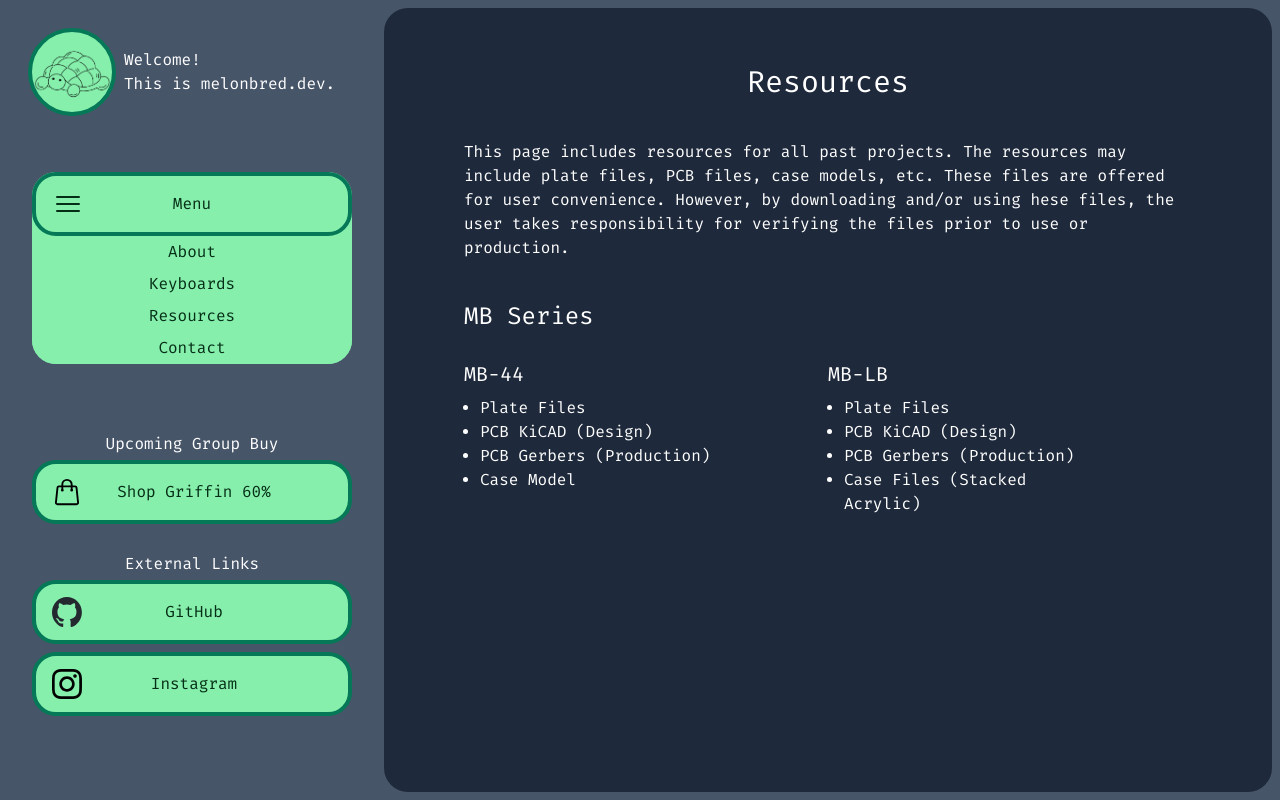
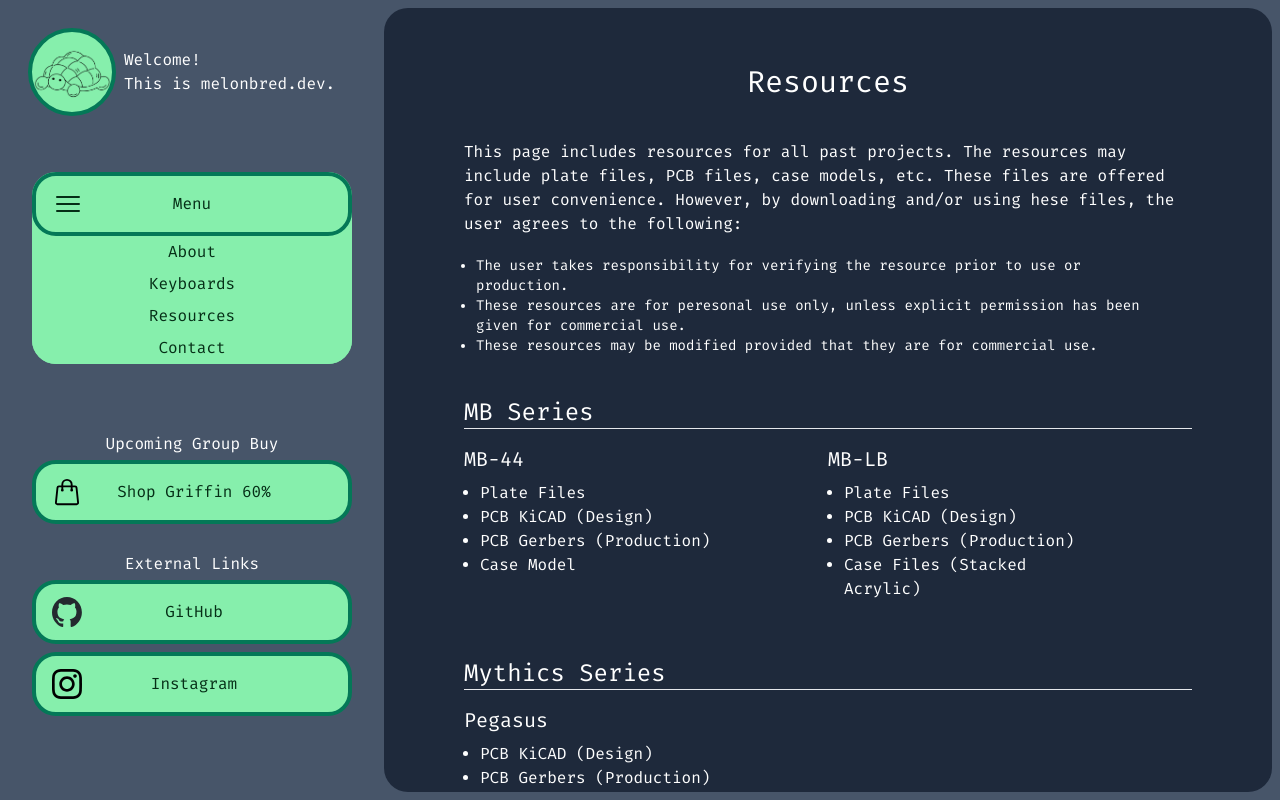
Before and after one commit to melonbred/personal-website, a Next.js app: page /resources in a window 1280 px wide. Built offline with nearby package versions, Linux system fonts and the light colour scheme.

Commit message:
Added Mythics series to Resources page. WIP.

```diff
--- a/src/app/(content)/resources/page.tsx
+++ b/src/app/(content)/resources/page.tsx
@@ -9,11 +9,27 @@ export default function Resources() {
             This page includes resources for all past projects. The resources
             may include plate files, PCB files, case models, etc. These files
             are offered for user convenience. However, by downloading and/or
-            using hese files, the user takes responsibility for verifying the
-            files prior to use or production.
+            using hese files, the user agrees to the following:
           </p>
+          <ul className="list-disc">
+            <div className="mx-3 text-sm">
+              <li>
+                The user takes responsibility for verifying the resource prior
+                to use or production.
+              </li>
+              <li>
+                These resources are for peresonal use only, unless explicit
+                permission has been given for commercial use.
+              </li>
+              <li>
+                These resources may be modified provided that they are for
+                commercial use.
+              </li>
+            </div>
+          </ul>
 
-          <h2 className="py-5 text-2xl">MB Series</h2>
+          <h2 className="pt-10 text-2xl">MB Series</h2>
+          <hr className="pb-2"></hr>
           <div className="flex flex-col md:flex-row md:justify-between">
             <div className="py-2 md:mr-20 md:w-1/2">
               <h3 className="text-xl">MB-44</h3>
@@ -38,6 +54,30 @@ export default function Resources() {
               </ul>
             </div>
           </div>
+          <h2 className="pt-10 text-2xl">Mythics Series</h2>
+          <hr className="pb-2"></hr>
+          <div className="flex flex-col md:flex-row md:justify-between">
+            <div className="py-2 md:mr-20 md:w-1/2">
+              <h3 className="text-xl">Pegasus</h3>
+              <ul className="list-disc">
+                <div className="px-4 py-2">
+                  <li>PCB KiCAD (Design)</li>
+                  <li>PCB Gerbers (Production)</li>
+                </div>
+              </ul>
+            </div>
+            {/* <div className="py-2 md:mr-20 md:w-1/2">
+              <h3 className="text-xl">MB-LB</h3>
+              <ul className="list-disc">
+                <div className="px-4 py-2">
+                  <li>Plate Files</li>
+                  <li>PCB KiCAD (Design)</li>
+                  <li>PCB Gerbers (Production)</li>
+                  <li>Case Files (Stacked Acrylic)</li>
+                </div>
+              </ul>
+            </div> */}
+          </div>
         </div>
       </div>
     </>
```
